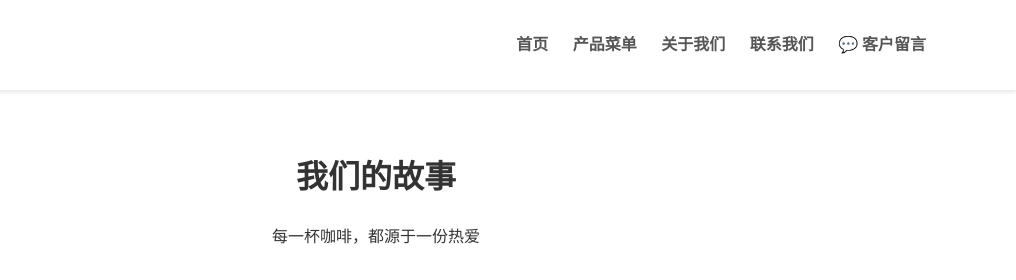
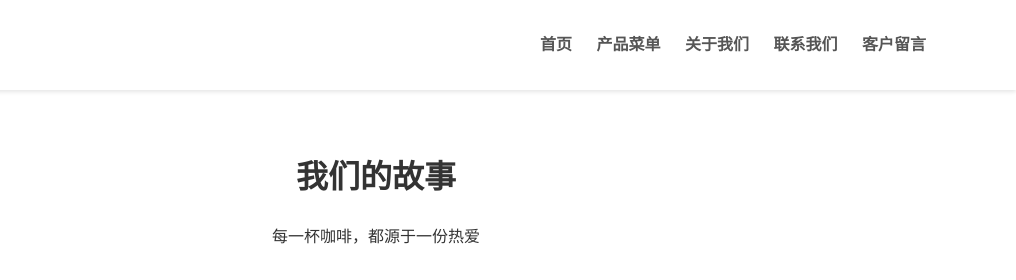
Before and after one commit to liuliang0910/MayCoffee, a plain HTML site: page about.html in a window 1280 px wide. Shown: the top 280 px of the page, 264-1280 px from the left. Drawn offline with Linux system fonts and the light colour scheme.

Commit message:
自动同步 - 2025-11-06 01:06:28

```diff
--- a/about.html
+++ b/about.html
@@ -19,7 +19,7 @@
                     <li><a href="menu.html">产品菜单</a></li>
                     <li><a href="about.html">关于我们</a></li>
                     <li><a href="contact.html">联系我们</a></li>
-                    <li><a href="feedback.html">💬 客户留言</a></li>
+                    <li><a href="feedback.html">客户留言</a></li>
                 </ul>
             </nav>
         </div>
```
Also changed, not shown: menu.html (+1 -1 lines), 1 other file.
